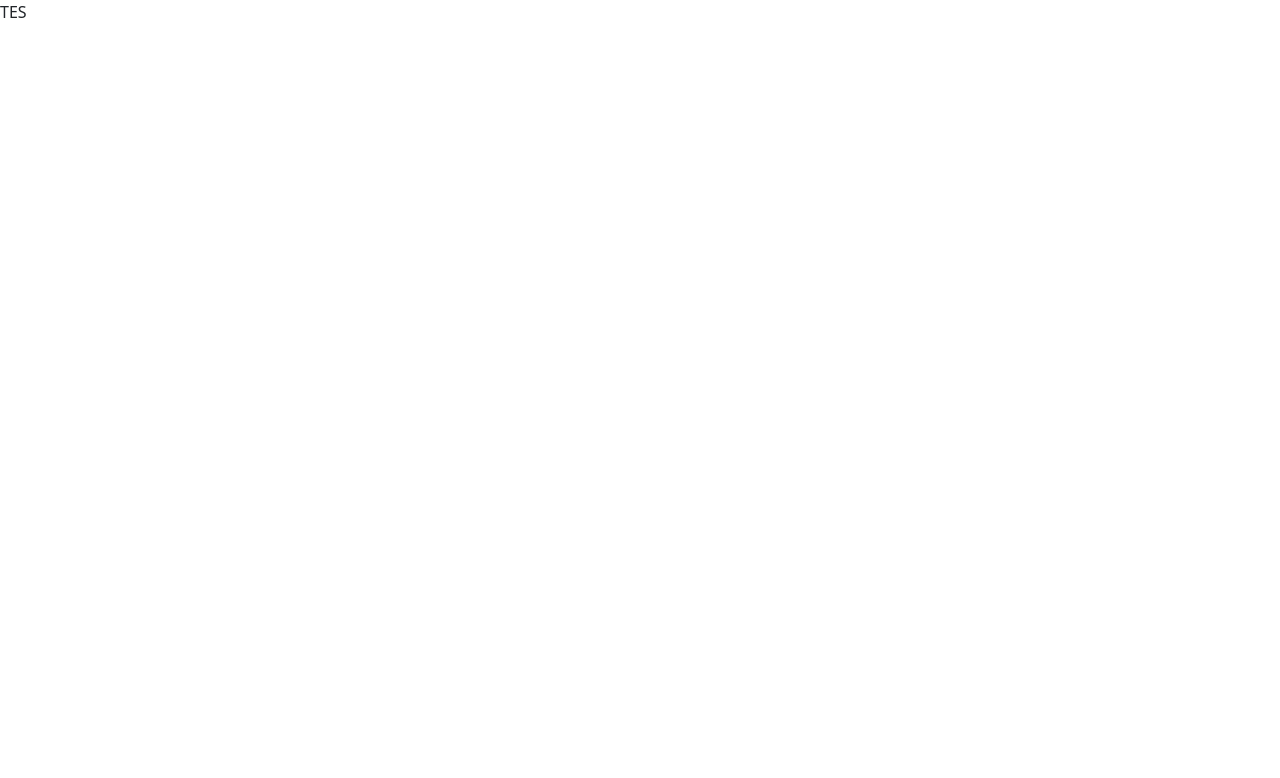
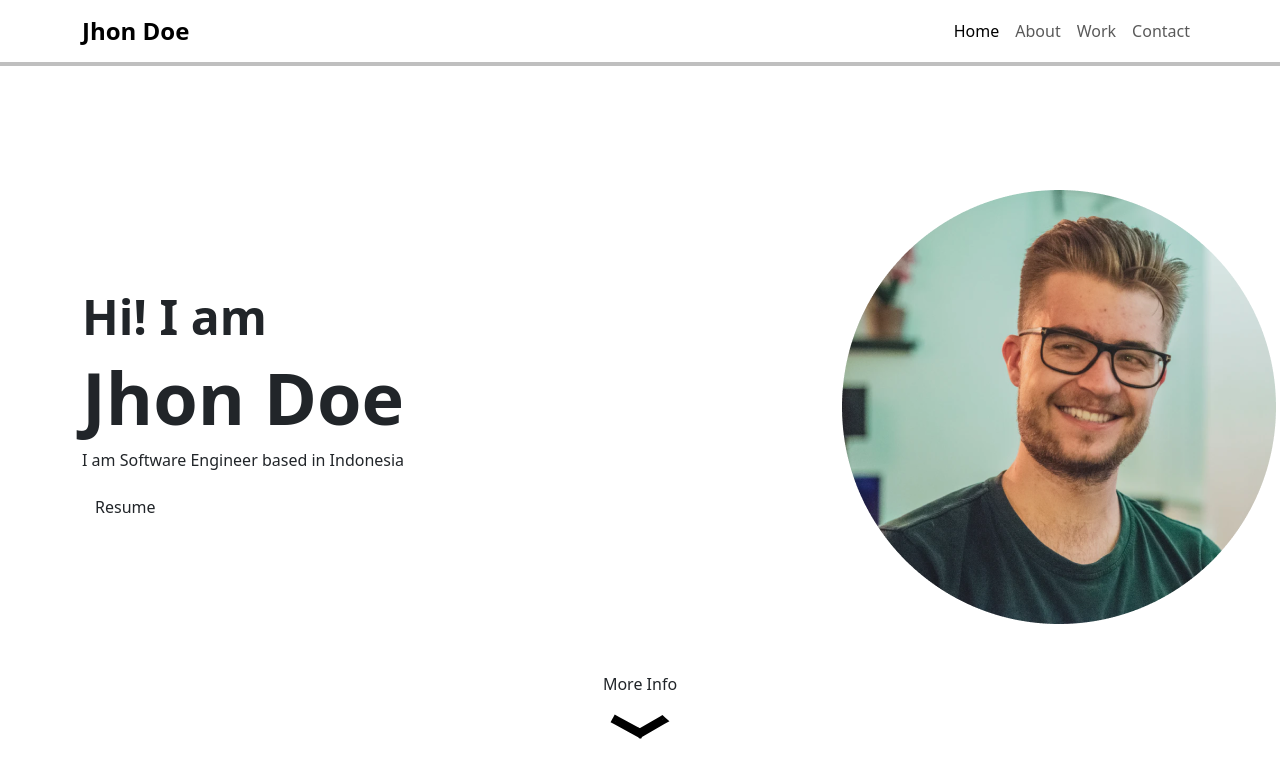
Before and after one commit to amethy01/Portofolio, a plain HTML site: page index.html in a window 1280 px wide. Drawn offline with nearby package versions, Linux system fonts and the light colour scheme.

Commit message:
add Home

```diff
--- a/index.html
+++ b/index.html
@@ -9,7 +9,47 @@
     <link rel="stylesheet" href="style.css">
 </head>
 <body>
-    TES
+    <nav class="navbar navbar-expand-lg">
+        <div class="container">
+            <a class="navbar-brand fs-4 fw-bold" href="#">Jhon Doe</a>
+            <button class="navbar-toggler" type="button" data-bs-toggle="collapse" data-bs-target="#navbarNav" aria-controls="navbarNav" aria-expanded="false" aria-label="Toggle navigation">
+                <span class="navbar-toggler-icon"></span>
+            </button>
+            <div class="collapse navbar-collapse" id="navbarNav">
+                <ul class="navbar-nav ms-auto">
+                    <li class="nav-item">
+                        <a class="nav-link active" aria-current="page" href="#">Home</a>
+                    </li>
+                    <li class="nav-item">
+                        <a class="nav-link" href="#">About</a>
+                    </li>
+                    <li class="nav-item">
+                        <a class="nav-link" href="#">Work</a>
+                    </li>
+                    <li class="nav-item">
+                        <a class="nav-link" href="#">Contact</a>
+                    </li>
+                </ul>
+            </div>
+        </div>
+    </nav>
+    <section id="home" class="home container">
+        <div class="row d-flex align-items-center">
+            <div class="col-8">
+                <h3 class="fw-semibold">Hi! I am</h3>
+                <h1 class="fw-bold">Jhon Doe</h1>
+                <p>I am Software Engineer based in Indonesia</p>
+                <a class="btn button" href="images//potrait.png" download>Resume</a>
+            </div>
+            <div class="col-4">
+                <img src="images/potrait.png" alt="potraitImage">
+            </div>
+        </div>
+        <div class="arrow w-100 d-flex align-items-center flex-column mt-5">
+            <a class="text-decoration-none text-dark" href="#about">More Info</a>
+            <img id="arrow" class="mt-2" src="images/arrow.svg" alt="arrow">
+        </div>
+    </section>
     <script src="https://cdn.jsdelivr.net/npm/@popperjs/core@2.11.6/dist/umd/popper.min.js" integrity="sha384-oBqDVmMz9ATKxIep9tiCxS/Z9fNfEXiDAYTujMAeBAsjFuCZSmKbSSUnQlmh/jp3" crossorigin="anonymous"></script>
     <script src="https://cdn.jsdelivr.net/npm/bootstrap@5.3.0-alpha1/dist/js/bootstrap.min.js" integrity="sha384-mQ93GR66B00ZXjt0YO5KlohRA5SY2XofN4zfuZxLkoj1gXtW8ANNCe9d5Y3eG5eD" crossorigin="anonymous"></script>
     <script src="https://code.jquery.com/jquery-3.6.3.min.js" integrity="sha256-pvPw+upLPUjgMXY0G+8O0xUf+/Im1MZjXxxgOcBQBXU=" crossorigin="anonymous"></script>
--- a/style.css
+++ b/style.css
@@ -0,0 +1,49 @@
+section {
+    padding-top: 128px;
+}
+
+.navbar {
+    background-color: white;
+    box-shadow: 0 0 0 4px rgba(0, 0, 0, 0.25);
+}
+
+.btn .button {
+    border: 3px solid black;
+    border-radius: 24px;
+}
+
+.btn .button:hover {
+    border: 3px solid black;
+    background-color: black;
+    color: white;
+}
+
+.home h1 {
+    font-size: 72px;
+}
+
+.home h3 {
+    font-size: 48px;
+}
+
+.home .arrow img{
+    width: 60px;
+}
+
+#arrow {
+    animation: 2s upDown infinite;
+}
+
+@keyframes upDown {
+    0% {
+        transform: translateY(0);
+    }
+
+    50% {
+        transform: translateY(10px);
+    }
+
+    100%{
+        transform: translateY(0);
+    }
+}
```
